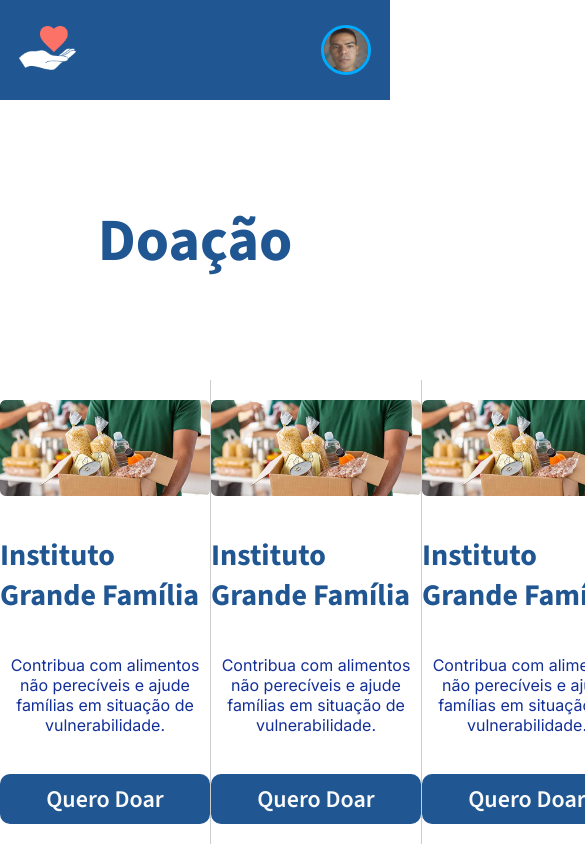
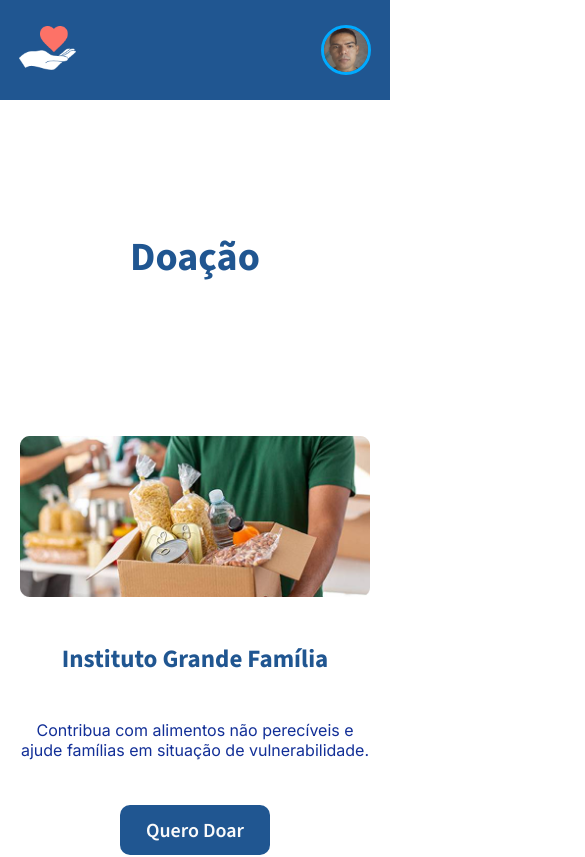
Before and after one commit to laecio22/Connect, a React (Vite) app: page /doacao in a window 390 px wide. Shown: the top 857 px of the page, 585 px wide, since content can reach past the window. Built offline with nearby package versions, Linux system fonts and the light colour scheme.

Commit message:
feat(Styles.module.scss):criação  do  css padrão  das páginas  com cards  da  aplicação

```diff
--- /dev/null
+++ b/src/Styles.module.scss
@@ -0,0 +1,56 @@
+@use "./styles/mixins" as m;
+@use "./styles/colors" as c;
+
+.main {
+  @include m.containerFlexivelColunmEvelyn();
+  align-items: center;
+  height: 100vh;
+
+  h1 {
+    @include m.estilizacaoFontsTituloAuxiliar();
+    color: c.$color-blue;
+  }
+
+  section {
+    width: 100%;
+    @include m.containerFlexivelAround();
+
+    article {
+      flex: 1;
+      @include m.containerFlexivelAround();
+    }
+
+    article:not(:last-child) {
+      border-right: 1px solid #ccc;
+    }
+  }
+}
+
+@media screen and (max-width: 768px) {
+  .main {
+    height: 160vh;
+    padding: 0 20px;
+
+    h1 {
+      font-size: 40px;
+    }
+
+    section {
+      flex-wrap: wrap;
+      gap: 10px;
+      article {
+        min-width: 250px;
+      }
+
+      article:not(:last-child) {
+        border-right: none;
+      }
+    }
+  }
+}
+
+@media screen and (max-width: 540px) {
+    .main {
+        height: 220vh;
+    }
+}
--- a/src/components/infoCard/infoCard.module.scss
+++ b/src/components/infoCard/infoCard.module.scss
@@ -29,3 +29,16 @@
   max-width: 100%;
   min-width: 0;
 }
+
+@media screen and (max-width: 768px){
+  .article {
+    h2 {
+      font-size: 25px;
+    }
+
+    button {
+      width: 150px;
+      font-size: 20px;
+    }
+  }
+}
--- a/src/pages/doacao/Doacao.jsx
+++ b/src/pages/doacao/Doacao.jsx
@@ -1,6 +1,6 @@
 import InfoCard from "../../components/infoCard/InfoCard";
 import IGfamilia from "../../assets/images/IGfamilia.png";
-import S from "./doacao.module.scss";
+import S from "../../Styles.module.scss";
 const Doacao = () => {
   return (
     <main className={S.main}>
--- a/src/pages/doacao/doacao.module.scss
+++ /dev/null
@@ -1,27 +0,0 @@
-@use "../../styles/mixins" as m;
-@use "../../styles/colors" as c;
-
-.main {
-  @include m.containerFlexivelColunmEvelyn();
-  align-items: center;
-  height: 100vh;
-
-  h1 {
-    @include m.estilizacaoFontsTituloAuxiliar();
-    color: c.$color-blue;
-  }
-
-  section {
-    width: 100%;
-    @include m.containerFlexivelAround();
-
-    article {
-      flex: 1;
-      @include m.containerFlexivelAround();
-    }
-
-    article:not(:last-child) {
-      border-right: 1px solid #ccc;
-    }
-  }
-}
```
